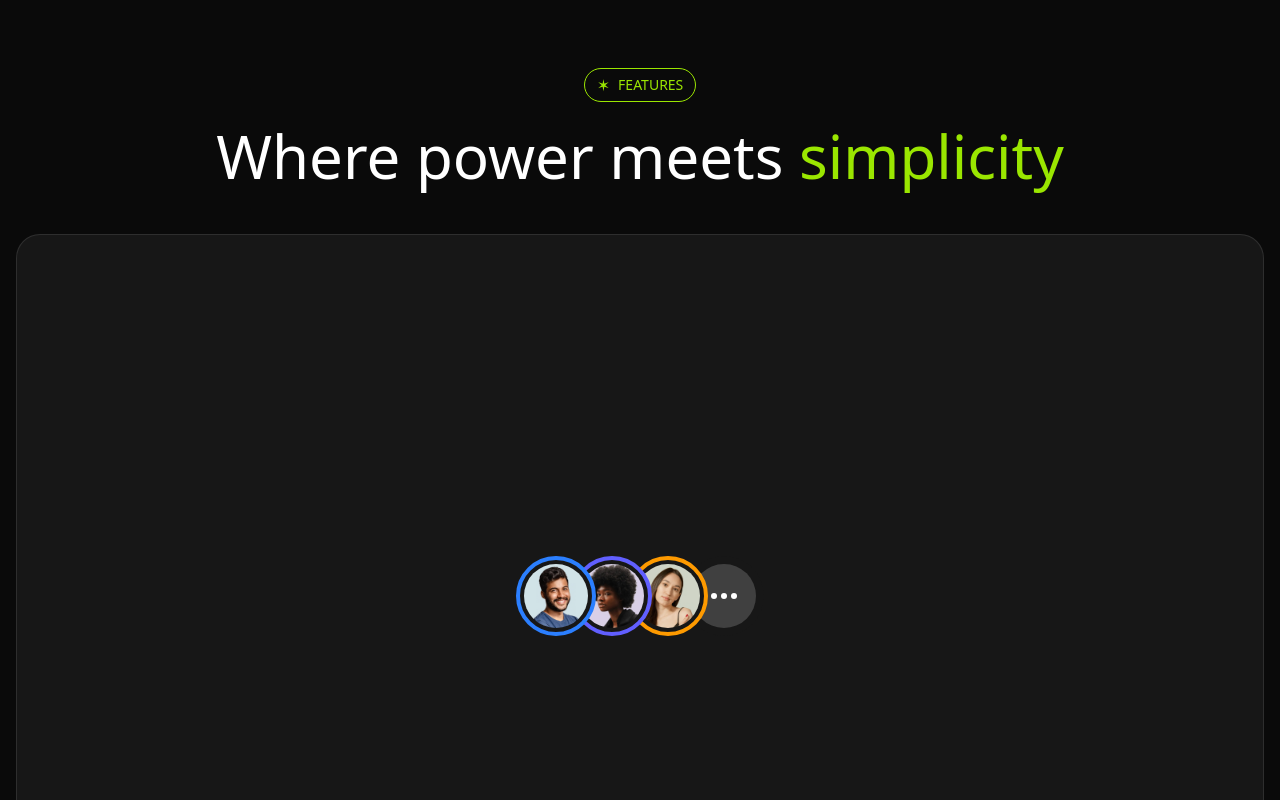
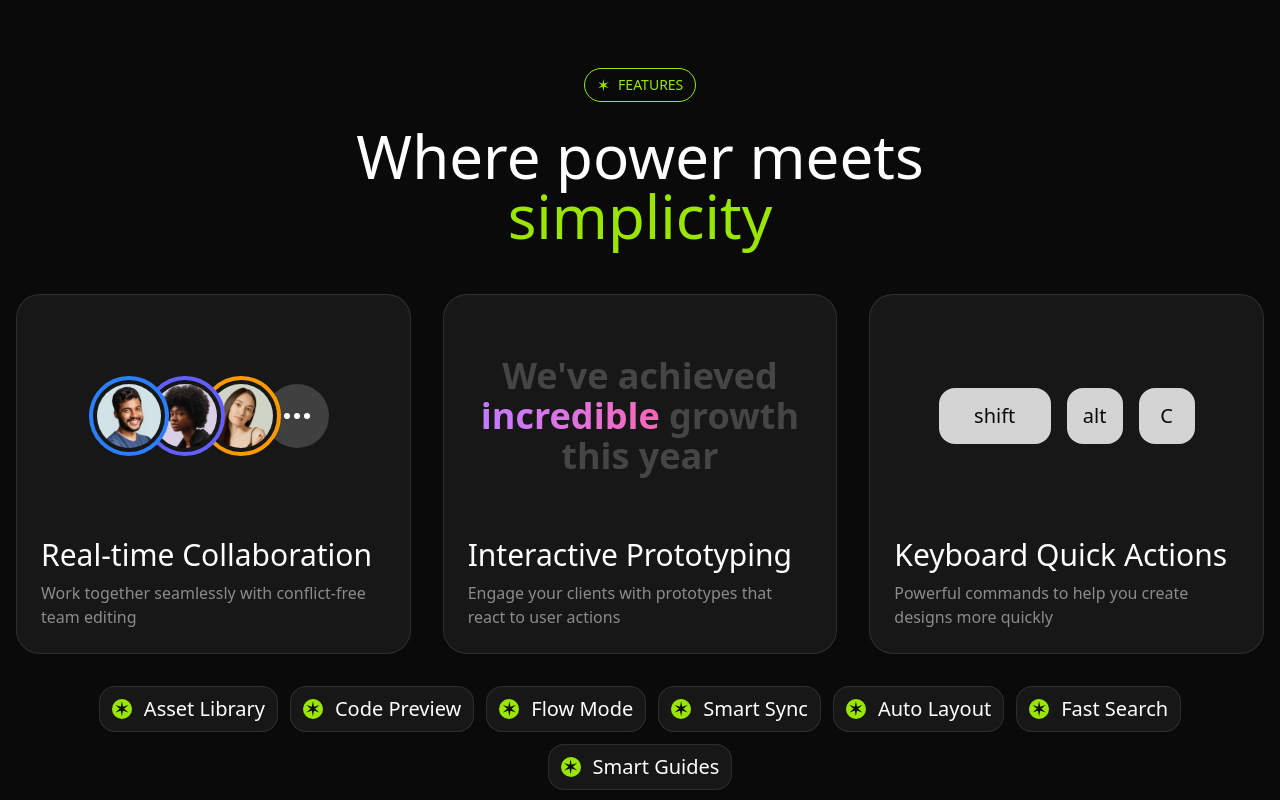
Before and after one commit to JSLee0920/saas-landing-page, a Next.js app: page / in a window 1280 px wide. Shown: the part 1880-2680 px from the top of the page. Built offline with nearby package versions, Linux system fonts and the light colour scheme.

Commit message:
feat: implement cards

```diff
--- a/src/components/FeatureCard.tsx
+++ b/src/components/FeatureCard.tsx
@@ -1,11 +1,19 @@
+import { twMerge } from "tailwind-merge";
+
 export default function FeatureCard(props: {
   title: string;
   description: string;
   children?: React.ReactNode;
+  className?: string;
 }) {
-  const { title, description, children } = props;
+  const { title, description, children, className } = props;
   return (
-    <div className="bg-neutral-900 border border-white/10 p-6 rounded-3xl">
+    <div
+      className={twMerge(
+        "bg-neutral-900 border border-white/10 p-6 rounded-3xl",
+        className
+      )}
+    >
       <div className="aspect-video">{children}</div>
       <div>
         <h3 className="text-3xl font-medium mt-6">{title}</h3>
--- a/src/components/Key.tsx
+++ b/src/components/Key.tsx
@@ -6,7 +6,7 @@
   return (
     <div
       className={twMerge(
-        "size-14 bg-neutral-300 inline-flex items-center justify-center",
+        "size-14 bg-neutral-300 inline-flex items-center justify-center rounded-2xl text-xl text-neutral-950 font-medium",
         className
       )}
       {...otherProps}
--- a/src/sections/Features.tsx
+++ b/src/sections/Features.tsx
@@ -24,13 +24,14 @@
         <div className="flex justify-center">
           <Tag>Features</Tag>
         </div>
-        <h2 className="text-6xl font-medium text-center mt-6">
+        <h2 className="text-6xl font-medium text-center mt-6 max-w-2xl mx-auto">
           Where power meets <span className="text-lime-400">simplicity</span>
         </h2>
-        <div className="mt-12 grid grid-cols-1 gap-8">
+        <div className="mt-12 grid grid-cols-1 md:grid-cols-4 lg:grid-cols-3 gap-8">
           <FeatureCard
             title="Real-time Collaboration"
             description="Work together seamlessly with conflict-free team editing"
+            className="md:col-span-2 lg:col-span-1"
           >
             <div className="aspect-video flex items-center justify-center">
               <Avatar className="z-40">
@@ -57,6 +58,7 @@
           <FeatureCard
             title="Interactive Prototyping"
             description="Engage your clients with prototypes that react to user actions"
+            className="md:col-span-2 lg:col-span-1"
           >
             <div className="aspect-video flex items-center justify-center">
               <p className="text-4xl font-extrabold text-white/20 text-center">
@@ -71,19 +73,25 @@
           <FeatureCard
             title="Keyboard Quick Actions"
             description="Powerful commands to help you create designs more quickly"
+            className="md:col-span-2 md:col-start-2 lg:col-span-1 lg:col-start-auto"
           >
-            <div className="aspect-video flex items-center justify-center">
-              <Key>shift</Key>
+            <div className="aspect-video flex items-center justify-center gap-4">
+              <Key className="w-28">shift</Key>
               <Key>alt</Key>
               <Key>C</Key>
             </div>
           </FeatureCard>
         </div>
-        <div>
+        <div className="mt-8 flex flex-wrap gap-3 justify-center">
           {features.map((feature) => (
-            <div key={feature}>
-              <span></span>
-              <span>{feature}</span>
+            <div
+              key={feature}
+              className="bg-neutral-900 border border-white/10 inline-flex px-3 py-1.5 md:py-2 rounded-2xl items-center gap-3"
+            >
+              <span className="bg-lime-400 text-neutral-950 size-5 rounded-full inline-flex items-center justify-center text-xl">
+                &#10038;
+              </span>
+              <span className="font-medium md:text-xl">{feature}</span>
             </div>
           ))}
         </div>
```
